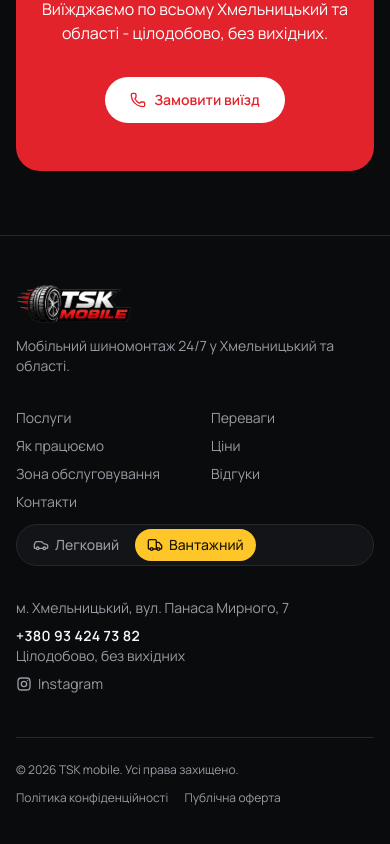
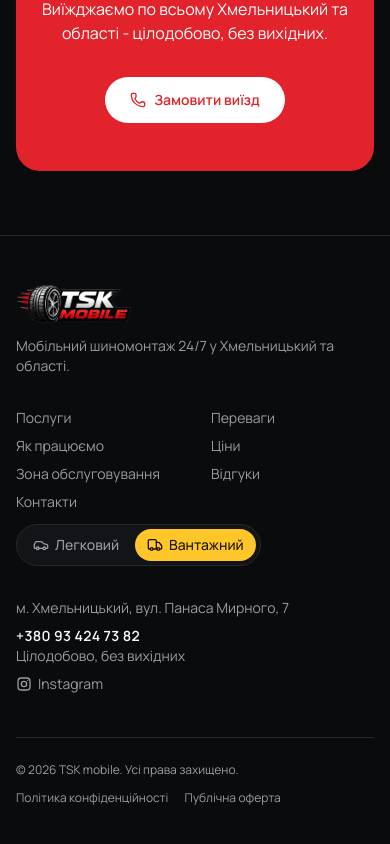
Before and after one commit to avuludDev/tsk-mobile, a Next.js app: page /vantazhnyi in a window 390 px wide. Shown: the part 8197-9041 px from the top of the page. Built offline with nearby package versions, Linux system fonts and the light colour scheme; no server answers.

Commit message:
Refactor VehicleTypeSwitch positioning in Header and Footer components for improved layout

```diff
--- a/src/components/Footer.tsx
+++ b/src/components/Footer.tsx
@@ -38,7 +38,7 @@ export function Footer() {
                 {link.label}
               </a>
             ))}
-            <VehicleTypeSwitch className="col-span-2 mt-1 sm:mt-2 self-start" />
+            <VehicleTypeSwitch className="col-span-2 mt-1 sm:mt-2 justify-self-start" />
           </nav>
 
           <div className="space-y-2 text-sm">
--- a/src/components/Header.tsx
+++ b/src/components/Header.tsx
@@ -16,11 +16,6 @@ export function Header() {
 
   return (
     <header className="sticky top-0 z-50 border-b border-border bg-background/90 backdrop-blur">
-      <div className="hidden xl:block border-b border-border bg-surface/60">
-        <Container className="flex justify-end py-1.5">
-          <VehicleTypeSwitch />
-        </Container>
-      </div>
       <Container className="flex h-16 sm:h-20 items-center justify-between gap-4">
         <Link href="/#top" className="flex items-center gap-2.5 shrink-0">
           <Image
@@ -66,6 +61,12 @@ export function Header() {
         </div>
       </Container>
 
+      <div className="hidden xl:block border-t border-border">
+        <Container className="flex justify-end py-1.5">
+          <VehicleTypeSwitch />
+        </Container>
+      </div>
+
       {open && (
         <div className="xl:hidden border-t border-border bg-background">
           <Container className="flex flex-col gap-1 py-4">
```
